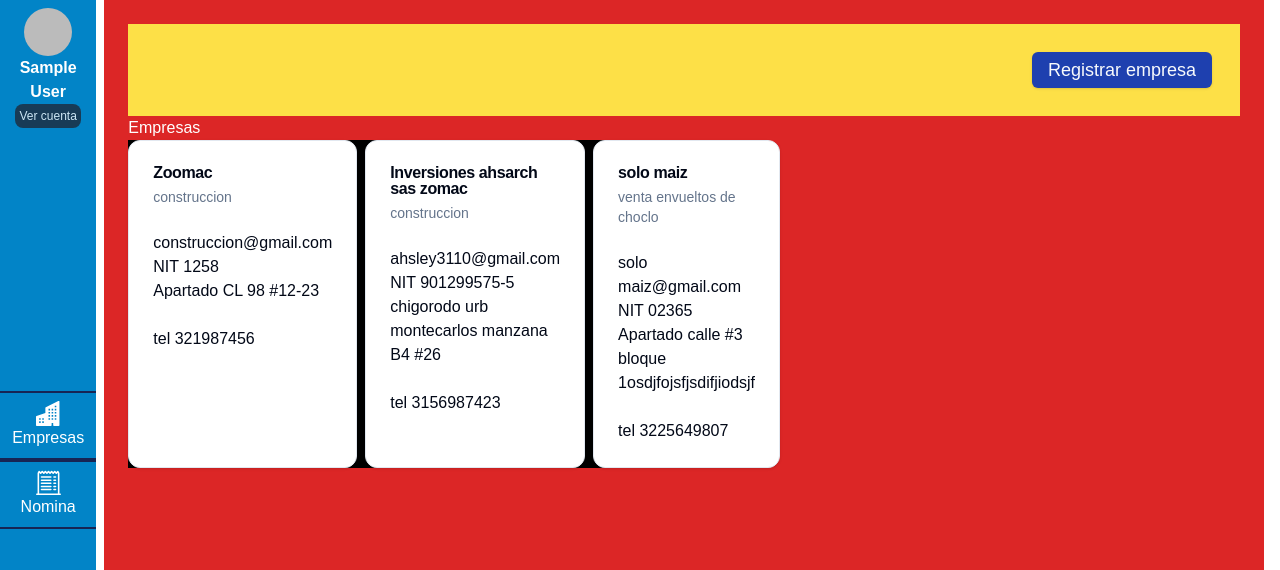
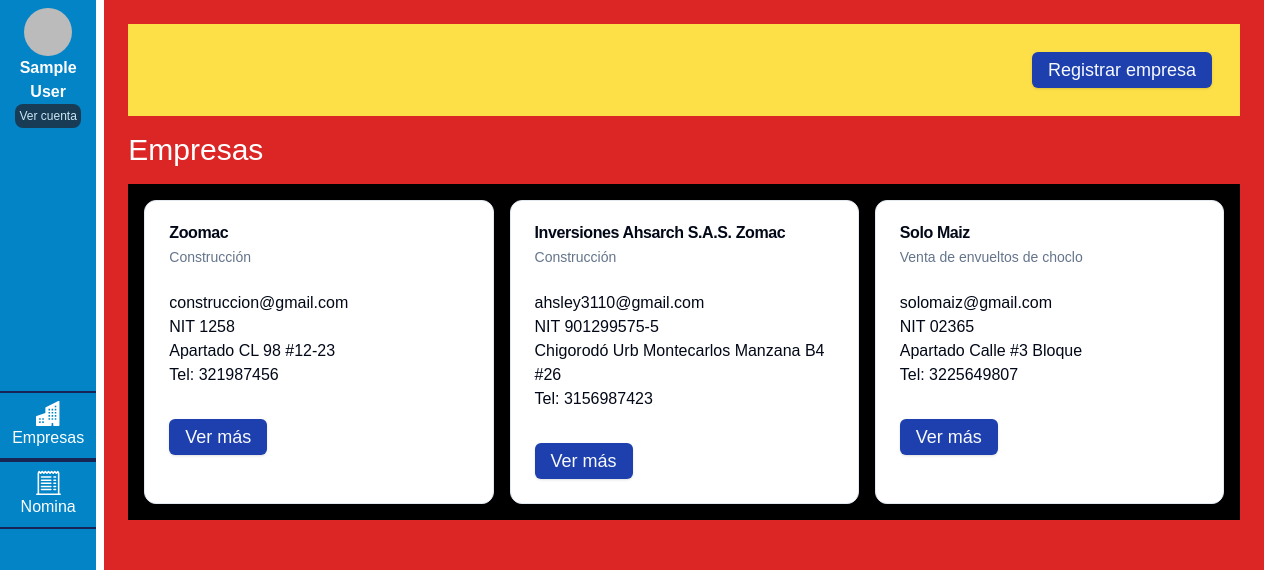
Before and after one commit to YuranyZura/nomiSys, a React (Vite) app in the folder front/: page /dashboard in a window 1280 px wide. Shown: the top 570 px of the page. Built offline with nearby package versions, Linux system fonts and the light colour scheme; no server answers; sample sign-in values are in the browser's storage.

Commit message:
Creacion de formulario de registro y redireccionamiento

```diff
--- a/front/src/components/Empresas.tsx
+++ b/front/src/components/Empresas.tsx
@@ -1,3 +1,4 @@
+import { useNavigate } from "react-router-dom";
 import { Button } from "./ui/button";
 import {
   Card,
@@ -9,59 +10,74 @@ import {
 } from "@/components/ui/card";
 
 const Empresas = () => {
+  const navigate = useNavigate();
+
+  function handleSubmit() {
+    navigate("/dashboard/RegistroEmpresa");
+  }
+  const empresa = [
+    {
+      name: "Zoomac",
+      description: "Construcción",
+      email: "construccion@gmail.com",
+      RUT: "1258",
+      address: "Apartado CL 98 #12-23",
+      phone: "321987456",
+    },
+    {
+      name: "Inversiones Ahsarch S.A.S. Zomac",
+      description: "Construcción",
+      email: "ahsley3110@gmail.com",
+      RUT: "901299575-5",
+      address: "Chigorodó Urb Montecarlos Manzana B4 #26",
+      phone: "3156987423",
+    },
+    {
+      name: "Solo Maiz",
+      description: "Venta de envueltos de choclo",
+      email: "solomaiz@gmail.com",
+      RUT: "02365",
+      address: "Apartado Calle #3 Bloque",
+      phone: "3225649807",
+    },
+  ];
+
   return (
-    <div className="p-6 w-full  bg-red-600 ">
-      <div className="p-7 bg-yellow-300 flex justify-end">
-        <Button type="submit" className="bg-blue-800 hover:bg-blue-500 text-lg">
+    <div className="p-6 w-full bg-red-600">
+      <div className="p-7 bg-yellow-300 flex justify-end mb-4">
+        <Button
+          onClick={handleSubmit}
+          type="submit"
+          className="bg-blue-800 hover:bg-blue-500 text-lg"
+        >
           Registrar empresa
         </Button>
       </div>
-      <h1>Empresas</h1>
-      <div className="flex space-x-2 bg-black w-1/2 ">
-        <Card>
+      <h1 className="text-3xl text-white mb-4">Empresas</h1>
+      <div className="space- p-4 bg-black w-full flex justify-center">
+        <div className="grid grid-cols-1 sm:grid-cols-2 md:grid-cols-3 gap-4 max-w-7xl mx-auto">
+          {empresa.map((empresa, index) => (
+            <Card key={index} className="w-full">
               <CardHeader>
-            <CardTitle>Zoomac</CardTitle>
-            <CardDescription>construccion</CardDescription>
+                <CardTitle>{empresa.name}</CardTitle>
+                <CardDescription>{empresa.description}</CardDescription>
               </CardHeader>
               <CardContent>
-            <p>construccion@gmail.com</p>
-            <p>NIT 1258</p>
-            <p>Apartado CL 98 #12-23</p>
+                <p>{empresa.email}</p>
+                <p>NIT {empresa.RUT}</p>
+                <p>{empresa.address}</p>
+                <p>Tel: {empresa.phone}</p>
               </CardContent>
               <CardFooter>
-            <p>tel 321987456</p>
+                <div>
+                  <Button className="mt-2 bg-blue-800 hover:bg-blue-500 text-lg">
+                    Ver más
+                  </Button>
+                </div>
               </CardFooter>
             </Card>
-
-        <Card>
-          <CardHeader>
-            <CardTitle>Inversiones ahsarch sas zomac</CardTitle>
-            <CardDescription>construccion</CardDescription>
-          </CardHeader>
-          <CardContent>
-            <p>ahsley3110@gmail.com</p>
-            <p>NIT 901299575-5</p>
-            <p>chigorodo urb montecarlos manzana B4 #26</p>
-          </CardContent>
-          <CardFooter>
-            <p>tel 3156987423</p>
-          </CardFooter>
-        </Card>
-
-        <Card>
-          <CardHeader>
-            <CardTitle>solo maiz</CardTitle>
-            <CardDescription>venta envueltos de choclo</CardDescription>
-          </CardHeader>
-          <CardContent>
-            <p>solo maiz@gmail.com</p>
-            <p>NIT 02365</p>
-            <p>Apartado calle #3 bloque 1osdjfojsfjsdifjiodsjf</p>
-          </CardContent>
-          <CardFooter>
-            <p>tel 3225649807</p>
-          </CardFooter>
-        </Card>
+          ))}
+        </div>
       </div>
     </div>
   );
--- /dev/null
+++ b/front/src/components/RegistroEmpresa.tsx
@@ -0,0 +1,167 @@
+import { z } from "zod";
+import { useForm } from "react-hook-form";
+import { zodResolver } from "@hookform/resolvers/zod";
+import { Card, CardContent, CardHeader, CardTitle } from "@/components/ui/card";
+import { Button } from "@/components/ui/button";
+import {
+  Form,
+  FormControl,
+  FormField,
+  FormItem,
+  FormLabel,
+  FormMessage,
+} from "@/components/ui/form";
+import { Input } from "@/components/ui/input";
+
+const formSchema = z.object({
+  nombreEmpresa: z.string().min(5, {
+    message: "El nombre de la empresa debe tener al menos 5 caracteres",
+  }),
+  descripcionEmpresa: z.string().min(10, {
+    message: "La descripción de la empresa debe tener al menos 10 caracteres",
+  }),
+  rut: z.string().min(9, {
+    message: "El RUT debe tener al menos 9 caracteres",
+  }),
+  correo: z.string().email({
+    message: "Correo inválido",
+  }),
+  direccion: z.string().min(8, {
+    message: "La dirección debe tener al menos 8 caracteres",
+  }),
+  telefono: z.string().min(8, {
+    message: "El teléfono debe tener al menos 8 caracteres",
+  }),
+});
+
+export function RegistroEmpresa() {
+  const form = useForm<z.infer<typeof formSchema>>({
+    resolver: zodResolver(formSchema),
+    defaultValues: {
+      nombreEmpresa: "",
+      descripcionEmpresa: "",
+      rut: "",
+      correo: "",
+      direccion: "",
+      telefono: "",
+    },
+    mode: "onSubmit",
+  });
+
+  function onSubmit(values: z.infer<typeof formSchema>) {
+    console.log(values);
+  }
+
+  return (
+    <Card className="w-full md:w-1/3 mx-auto ">
+      <CardHeader>
+        <CardTitle>Formulario de Registro de Empresa</CardTitle>
+      </CardHeader>
+      <CardContent>
+        <Form {...form}>
+          <form
+            onSubmit={form.handleSubmit(onSubmit)}
+            className="space-y-8 px-2"
+          >
+            <FormField
+              control={form.control}
+              name="nombreEmpresa"
+              render={({ field }) => (
+                <FormItem className="w-full">
+                  <FormLabel>Nombre de la Empresa</FormLabel>
+                  <FormControl>
+                    <Input placeholder="Nombre de la Empresa" {...field} />
+                  </FormControl>
+                  <FormMessage />
+                </FormItem>
+              )}
+            />
+
+            <FormField
+              control={form.control}
+              name="descripcionEmpresa"
+              render={({ field }) => (
+                <FormItem className="w-full">
+                  <FormLabel>Descripción de la Empresa</FormLabel>
+                  <FormControl>
+                    <Input placeholder="Descripción de la Empresa" {...field} />
+                  </FormControl>
+                  <FormMessage />
+                </FormItem>
+              )}
+            />
+
+            <FormField
+              control={form.control}
+              name="rut"
+              render={({ field }) => (
+                <FormItem className="w-full">
+                  <FormLabel>RUT</FormLabel>
+                  <FormControl>
+                    <Input placeholder="RUT" {...field} />
+                  </FormControl>
+                  <FormMessage />
+                </FormItem>
+              )}
+            />
+
+            <FormField
+              control={form.control}
+              name="correo"
+              render={({ field }) => (
+                <FormItem className="w-full">
+                  <FormLabel>Correo Electrónico</FormLabel>
+                  <FormControl>
+                    <Input
+                      type="email"
+                      placeholder="Correo Electrónico"
+                      {...field}
+                    />
+                  </FormControl>
+                  <FormMessage />
+                </FormItem>
+              )}
+            />
+
+            <FormField
+              control={form.control}
+              name="direccion"
+              render={({ field }) => (
+                <FormItem className="w-full">
+                  <FormLabel>Dirección</FormLabel>
+                  <FormControl>
+                    <Input placeholder="Dirección" {...field} />
+                  </FormControl>
+                  <FormMessage />
+                </FormItem>
+              )}
+            />
+
+            <FormField
+              control={form.control}
+              name="telefono"
+              render={({ field }) => (
+                <FormItem className="w-full">
+                  <FormLabel>Teléfono</FormLabel>
+                  <FormControl>
+                    <Input placeholder="Teléfono" {...field} />
+                  </FormControl>
+                  <FormMessage />
+                </FormItem>
+              )}
+            />
+
+            <Button
+              type="submit"
+              className="bg-blue-700 hover:bg-blue-600 md:bg-blue-900"
+            >
+              Registrar
+            </Button>
+          </form>
+        </Form>
+      </CardContent>
+    </Card>
+  );
+}
+
+export default RegistroEmpresa;
--- a/front/src/views/Dashboard.tsx
+++ b/front/src/views/Dashboard.tsx
@@ -2,6 +2,7 @@ import AccountInfo from "@/components/AccountInfo";
 import Empresas from "@/components/Empresas";
 import Navigation from "@/components/Navigation";
 import { Route, Routes } from "react-router-dom";
+import RegistroEmpresa from "@/components/RegistroEmpresa";
 
 const Dashboard = () => {
   return (
@@ -11,6 +12,7 @@ const Dashboard = () => {
         <Route path="/" element={<Empresas />} />
         <Route path="/account" element={<AccountInfo />} />
         <Route path="/empresas" element={<Empresas />} />
+        <Route path="/registroempresa" element={<RegistroEmpresa />} />
       </Routes>
     </div>
   );
```
Lines whose indentation alone changed are shown as unchanged.
